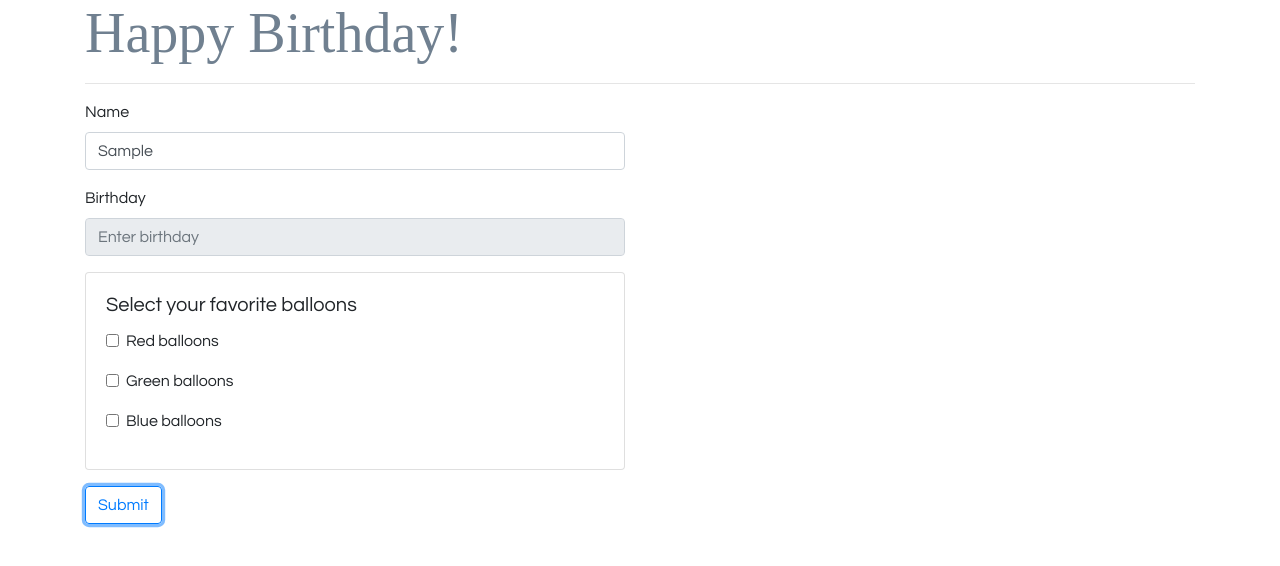
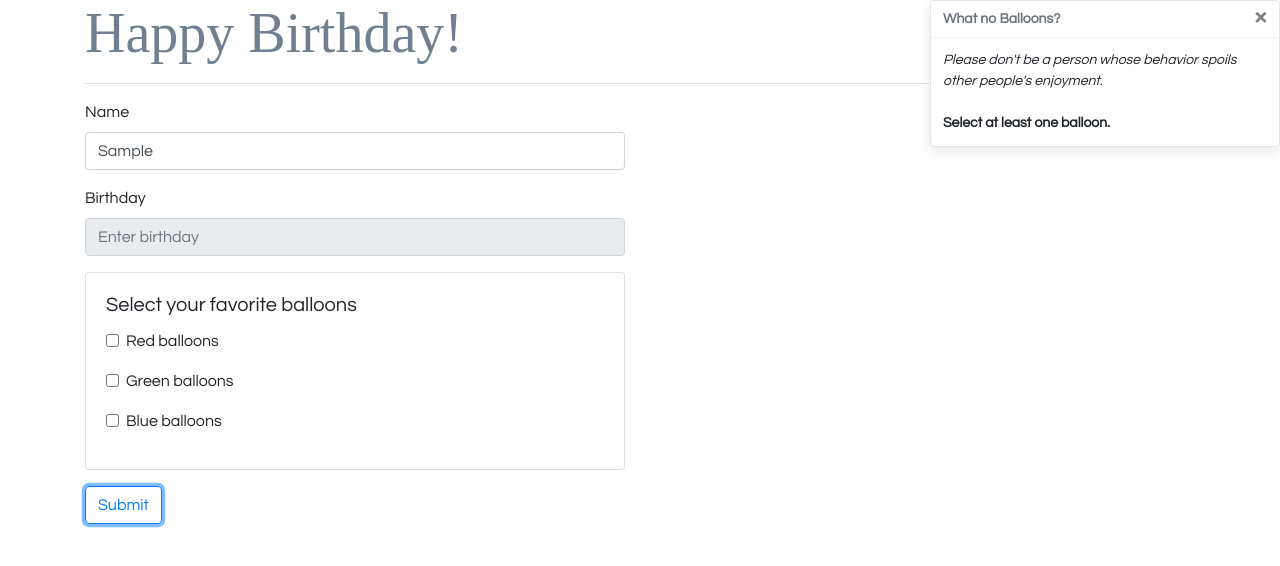
Before and after one commit to stevelinz/Linz_Mod_3_NetWebDev-client, a plain HTML site: page wwwroot/balloons.html in a window 1280 px wide. Both pictures are taken after typing "Sample" into the empty fields and a click on the button "Submit". Drawn offline with nearby package versions, Linux system fonts and the light colour scheme; a web font is replaced by a local one.

Commit message:
Added Toast to Balloon html

```diff
--- a/wwwroot/balloons.html
+++ b/wwwroot/balloons.html
@@ -33,6 +33,19 @@
     </style>
 </head>
 <body>
+       <!-- toast -->
+       <div id="toast" class="toast" style="position: absolute; top: 0; right: 0;">
+        <div class="toast-header">
+            <strong class="mr-auto"> What no Balloons? </strong>
+            <button type="button" class="ml-2 mb-1 close" data-dismiss="toast" aria-label="Close">
+                <span aria-hidden="true">&times;</span>
+            </button>
+        </div>
+        <div class="toast-body">
+            <i>Please don't be a person whose behavior spoils other people's enjoyment.</i><br/><br/>
+            <b>Select at least one balloon.</b>
+        </div>
+    </div>
 
     <!-- content -->
     <div class="container">
@@ -49,7 +62,7 @@
                         <label for="birthday">Birthday</label>
                         <input type="text" class="form-control" id="birthday" placeholder="Enter birthday" />
                     </div>
-                    <div class="card">
+                    <div class="card" id="spoil">
                         <div class="card-body">
                             <h5 class="card-title">Select your favorite balloons</h5>
                             <div class="form-group form-check">
@@ -88,6 +101,8 @@
     <script src="/js/picker.date.js"></script>
     <!-- attention seeker -->
     <script src="/js/attention.js"></script>
+    <!-- user neglected to select a balloon(s) -->
+    <script src="/js/neglect.js"></script>
     <!-- custom js -->
     <script src="/js/balloons.js"></script>
 </body>
--- /dev/null
+++ b/wwwroot/js/neglect.js
@@ -0,0 +1,29 @@
+$(function(){
+    $('.btn').on('click', function(e) {
+        $('#toast').toast('dispose');
+        e.preventDefault();
+        {
+            var count = 0;
+            const r = document.querySelector('#red');
+            const g = document.querySelector('#green');
+            const b = document.querySelector('#blue');
+
+            if(r.checked || g.checked || b.checked ) count = 1;
+
+           if (count === 0)
+            {
+                $('#toast').toast({delay: 15000});
+                $('#toast').toast({ autohide: false }).toast('show');
+            }
+        }
+
+    });
+
+    $(document).on('keyup', function(e) {
+        if (e.key === "Escape") {
+            $('#toast').toast('hide');
+        }
+
+    });
+
+});
```
Also changed, not shown: 1 other file.
